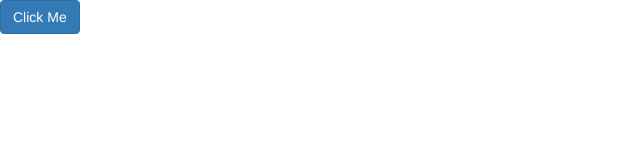
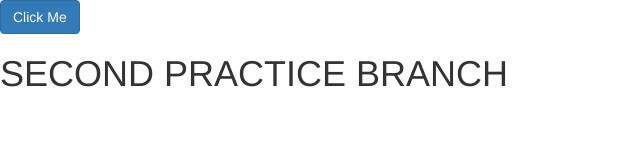
Before and after one commit to ckepford/day2-bootstrap, a plain HTML site: page index.html in a window 1280 px wide. Shown: the whole page, without its empty margins (0-640 px from the left). Drawn offline with nearby package versions, Linux system fonts and the light colour scheme.

Commit message:
added text to second practice branch

```diff
--- a/index.html
+++ b/index.html
@@ -11,7 +11,7 @@
 </head>
 <body>
 <button type="button" name="button" class="btn btn-primary">Click Me</button>
-
+<h1>SECOND PRACTICE BRANCH</h1>
 
   <script
   src="https://code.jquery.com/jquery-3.2.1.min.js"
```
